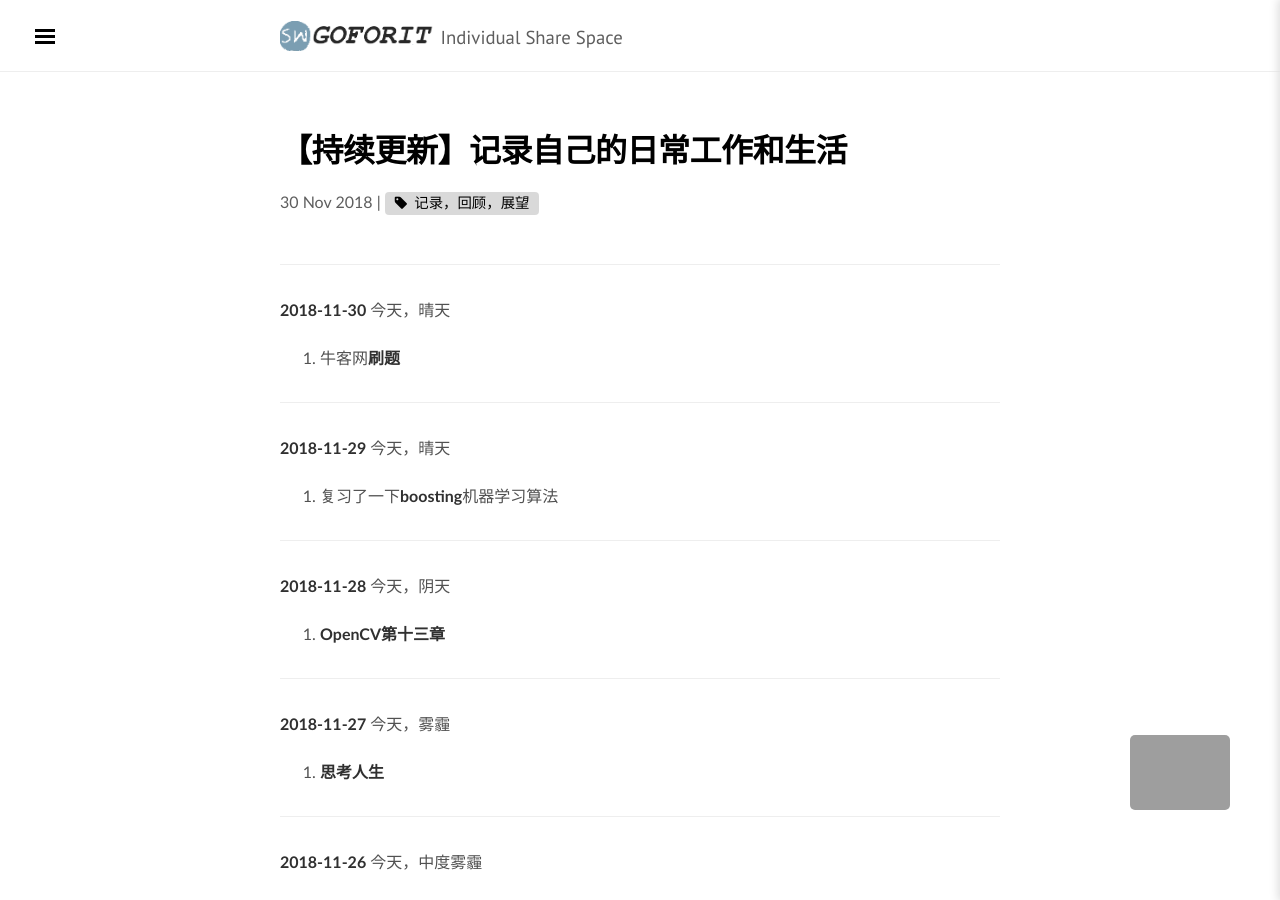
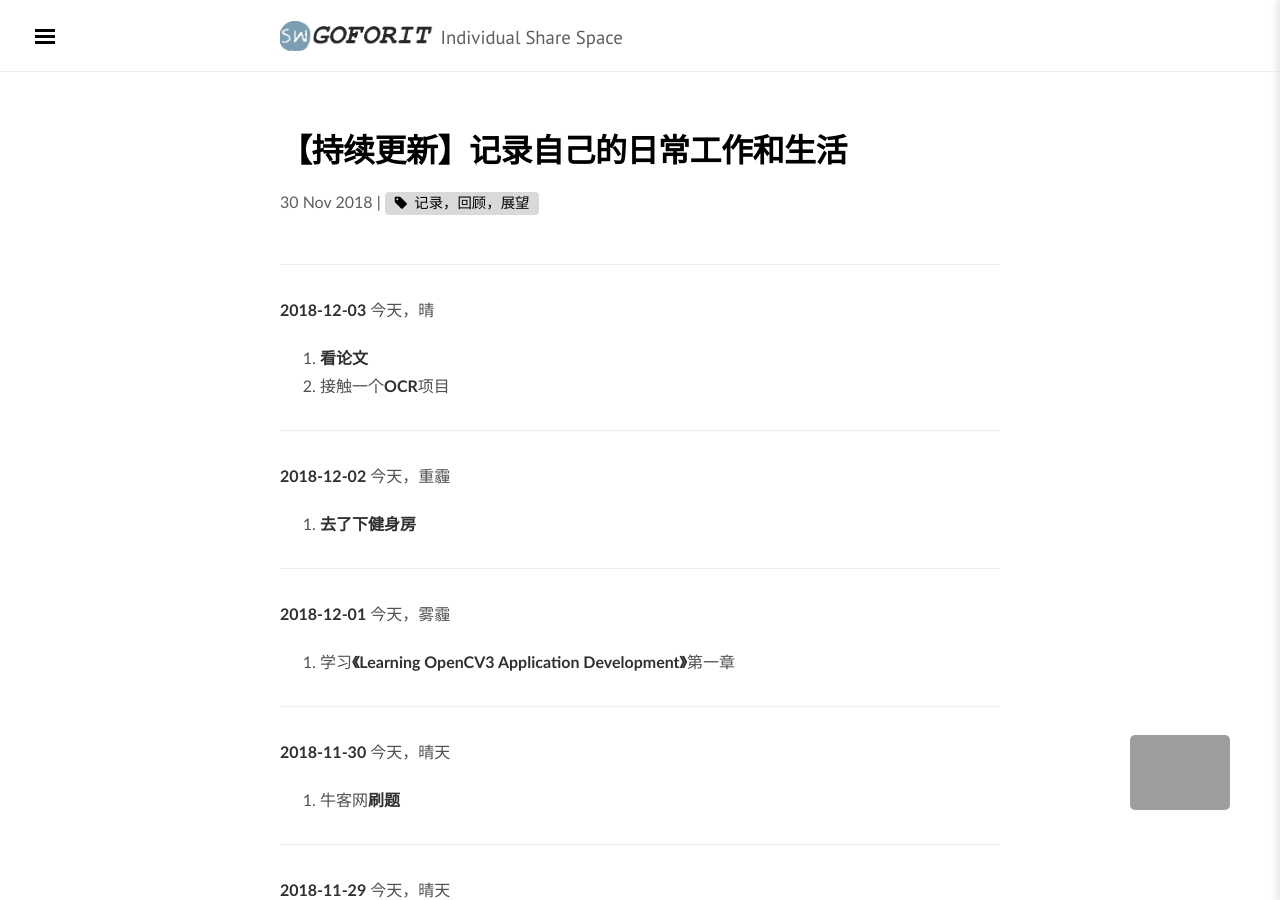
Before and after one commit to illust/illust.github.io, a Jekyll site: the page built from _posts/2018-11-30-works.md, in a window 1280 px wide and 900 px high. Built offline with Jekyll 4.4.1, drawn with Linux system fonts in a browser that asks for light colours; nearby versions of some CDN libraries; some web fonts are replaced; comment, search, counter and statistics services are not loaded.

Commit message:
add several notes

```diff
--- a/_posts/2018-11-30-works.md
+++ b/_posts/2018-11-30-works.md
@@ -5,6 +5,22 @@ categories: [dailyposts]
 excerpt: 回到写日记的年月里，fight！
 tags: [记录，回顾，展望]
 ---
+----------------------------
+**2018-12-03**
+今天，晴
+1.    **看论文**
+2.    接触一个**OCR**项目
+
+----------------------------
+**2018-12-02**
+今天，重霾
+1.    **去了下健身房**
+
+----------------------------
+**2018-12-01**
+今天，雾霾
+1.    学习**《Learning OpenCV3 Application Development》**第一章
+
 ----------------------------
 **2018-11-30**
 今天，晴天
```
